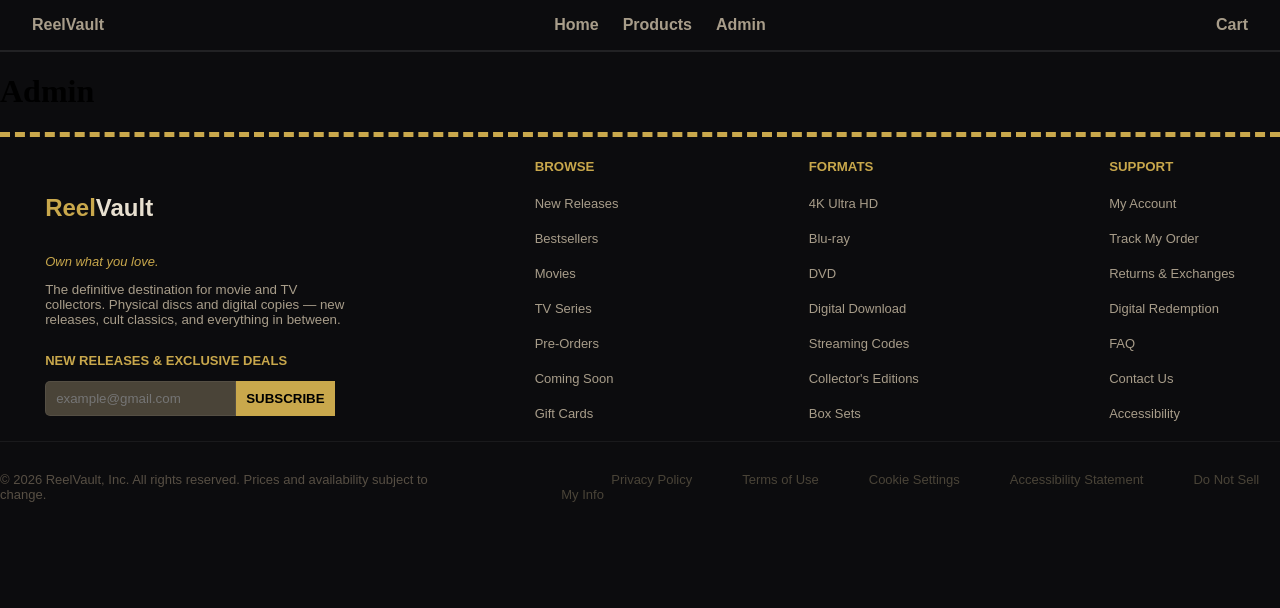
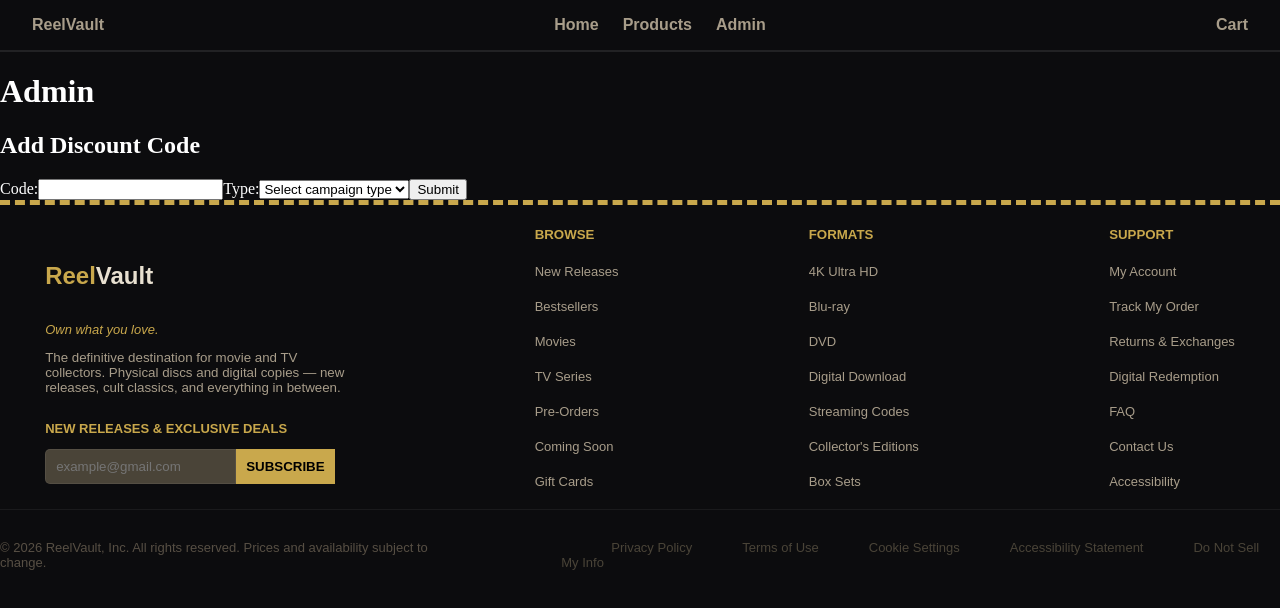
Before and after one commit to elinasamuelsson/React-Webshop, a React (Vite) app in the folder react-webshop/: page /admin in a window 1280 px wide. Shown: the top 608 px of the page. Built offline with nearby package versions, Linux system fonts and the light colour scheme.

Commit message:
I admin sidan går det nu att skapa kampanjkoder, både koden och UI är inte snyggt men funktionelt så funkar det.

```diff
--- a/react-webshop/db/db.json
+++ b/react-webshop/db/db.json
@@ -481,6 +481,32 @@
       "buyCount": 3,
       "payCount": 2,
       "id": "JPyM8cC11kk"
+    },
+    {
+      "code": "TEST",
+      "type": "percentage",
+      "value": "50",
+      "id": "ryQgt_xKwIo"
+    },
+    {
+      "code": "THRESH",
+      "type": "threshold",
+      "value": 0,
+      "discountAmount": "20",
+      "minAmount": "100",
+      "buyCount": 0,
+      "payCount": 0,
+      "id": "Ji4U3j6nd7w"
+    },
+    {
+      "code": "BUNDLING",
+      "type": "buyXgetY",
+      "value": 0,
+      "discountAmount": 0,
+      "minAmount": 0,
+      "buyCount": "4",
+      "payCount": "2",
+      "id": "LioU37swHF4"
     }
   ],
   "orders": [
--- a/react-webshop/src/modules/campaigns/PriceCalculator.js
+++ b/react-webshop/src/modules/campaigns/PriceCalculator.js
@@ -25,9 +25,9 @@ export class PriceCalculator {
 
         return {
             code: campaignRule.code,
-            originalTotal: Math.round(originalTotal),
-            discountAmount: Math.round(discountAmount),
-            finalTotal: Math.round(finalTotal),
+            originalTotal: originalTotal,
+            discountAmount: discountAmount,
+            finalTotal: finalTotal,
             message: `Discount code '${campaignRule.code}' applied!`
         };
     }
--- a/react-webshop/src/pages/Admin.jsx
+++ b/react-webshop/src/pages/Admin.jsx
@@ -1,7 +1,139 @@
+import { useState } from "react";
+
 function Admin() {
+
+  const [isPercent, setIsPercent] = useState(false);
+  const [isThreshold, setIsThreshold] = useState(false);
+  const [isBundle, setIsBundle] = useState(false);
+
+  const [code, setCode] = useState("");
+  const [type, setType] = useState("");
+  const [value, setValue] = useState(0);
+  const [discountAmount, setDiscountAmount] = useState(0);
+  const [minAmount, setMinAmount] = useState(0);
+  const [buyCount, setBuyCount] = useState(0);
+  const [payCount, setPayCount] = useState(0);
+
+  function setCampaignType(type) {
+    if (type === "percentage") {
+      setIsPercent(true);
+      setIsBundle(false);
+      setIsThreshold(false);
+      return;
+    }
+
+    if (type === "threshold") {
+      setIsThreshold(true);
+      setIsPercent(false);
+      setIsBundle(false);
+      return;
+    }
+
+    if (type === "buyXgetY") {
+      setIsBundle(true);
+      setIsPercent(false);
+      setIsThreshold(false);
+      return;
+    }
+
+    setIsPercent(false);
+    setIsBundle(false);
+    setIsThreshold(false);
+    return;
+  }
+
+  async function handleSubmit(e) {
+    e.preventDefault();
+
+    try {
+      const response = await fetch(`/api/campaigns`, {
+        method: "POST",
+        body: JSON.stringify({
+          code: code,
+          type: type,
+          value: value,
+          discountAmount: discountAmount,
+          minAmount: minAmount,
+          buyCount: buyCount,
+          payCount: payCount
+        }),
+        headers: {
+          "Content-type": "application/json: charset=UTF-8"
+        }
+      });
+
+      if (!response.ok) {
+        console.log("Something went wrong.");
+      }
+
+      const result = await response.json();
+      return {response, result};
+    } catch (error) {
+      console.log(error);
+    }
+  }
+
   return (
-    <div>
+    <div style={{color: "white"}}>
       <h1>Admin</h1>
+
+      <form onSubmit={handleSubmit}>
+        <h2>Add Discount Code</h2>
+        <label>
+          Code:
+          <input type="text" required onChange={(e) => setCode(e.target.value)}/>
+        </label>
+
+        <label>
+          Type:
+          <select onChange={(e) => {
+            setCampaignType(e.target.value);
+            setType(e.target.value);
+          }} required>
+            <option>Select campaign type</option>
+            <option value="percentage">Percent</option>
+            <option value="threshold">Threshold</option>
+            <option value="buyXgetY">Bundle</option>
+          </select>
+        </label>
+
+        {isPercent &&
+          <label>
+            Percent:
+            <input onChange={(e) => setValue(e.target.value)} type="number" max={100} min={0} placeholder="20" required/>
+          </label>
+        }
+
+        {isThreshold &&
+          <>
+            <label>
+              Required Amount:
+              <input onChange={(e) => setMinAmount(e.target.value)} type="number" max={100} min={0} placeholder="500" required/>
+            </label>
+
+            <label>
+              Discount Amount:
+              <input onChange={(e) => setDiscountAmount(e.target.value)} type="number" max={100} min={0} placeholder="100" required/>
+            </label>
+          </>
+        }
+
+        {isBundle &&
+          <>
+            <label>
+              Minimum product amount:
+              <input onChange={(e) => setBuyCount(e.target.value)} type="number" placeholder="3"/>
+            </label>
+
+            <label>
+              Pay count:
+              <input onChange={(e) => setPayCount(e.target.value)} type="number" placeholder="2"/>
+            </label>
+          </>
+        }
+
+        <button type="submit">Submit</button>
+      </form>
     </div>
   );
 }
```
